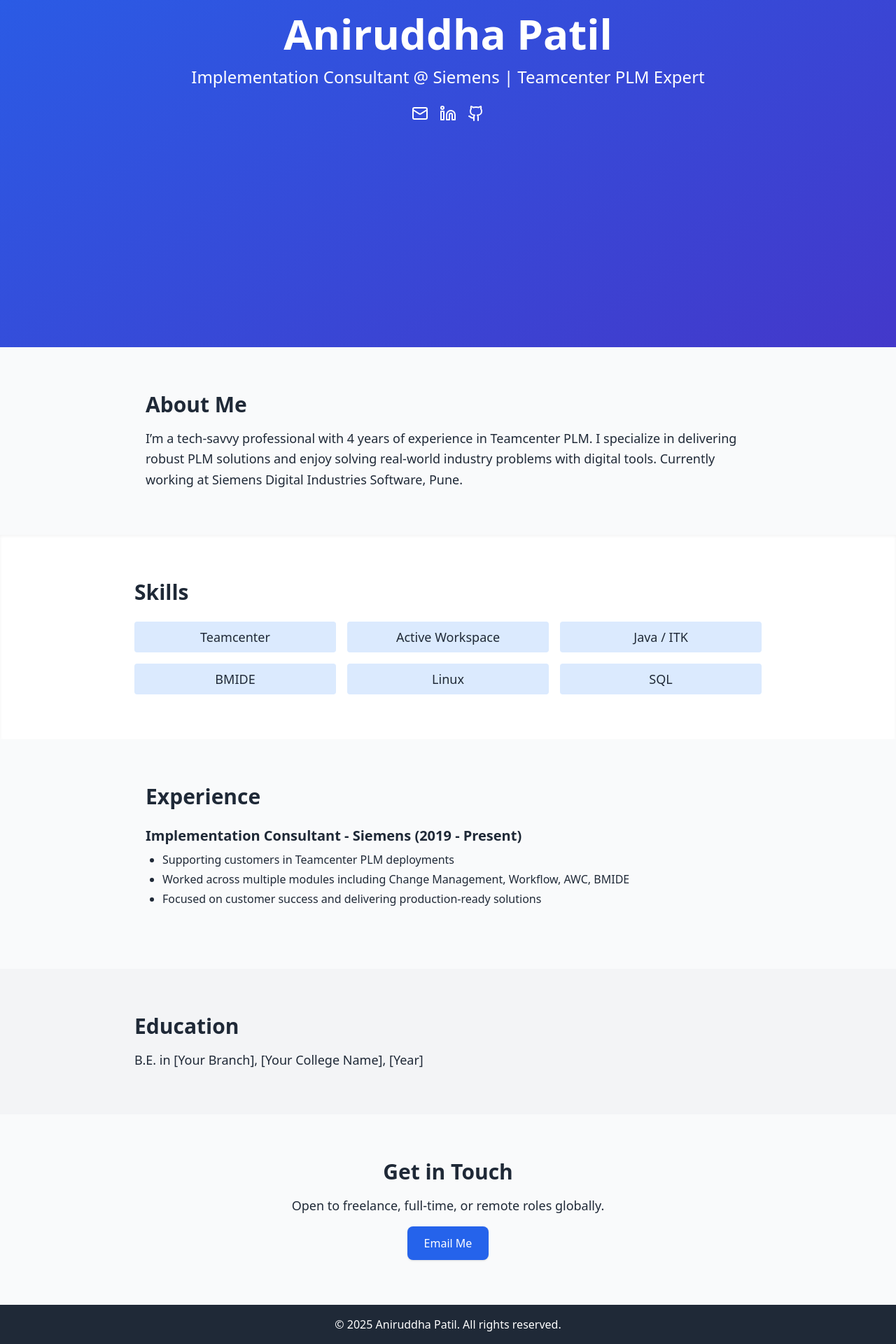
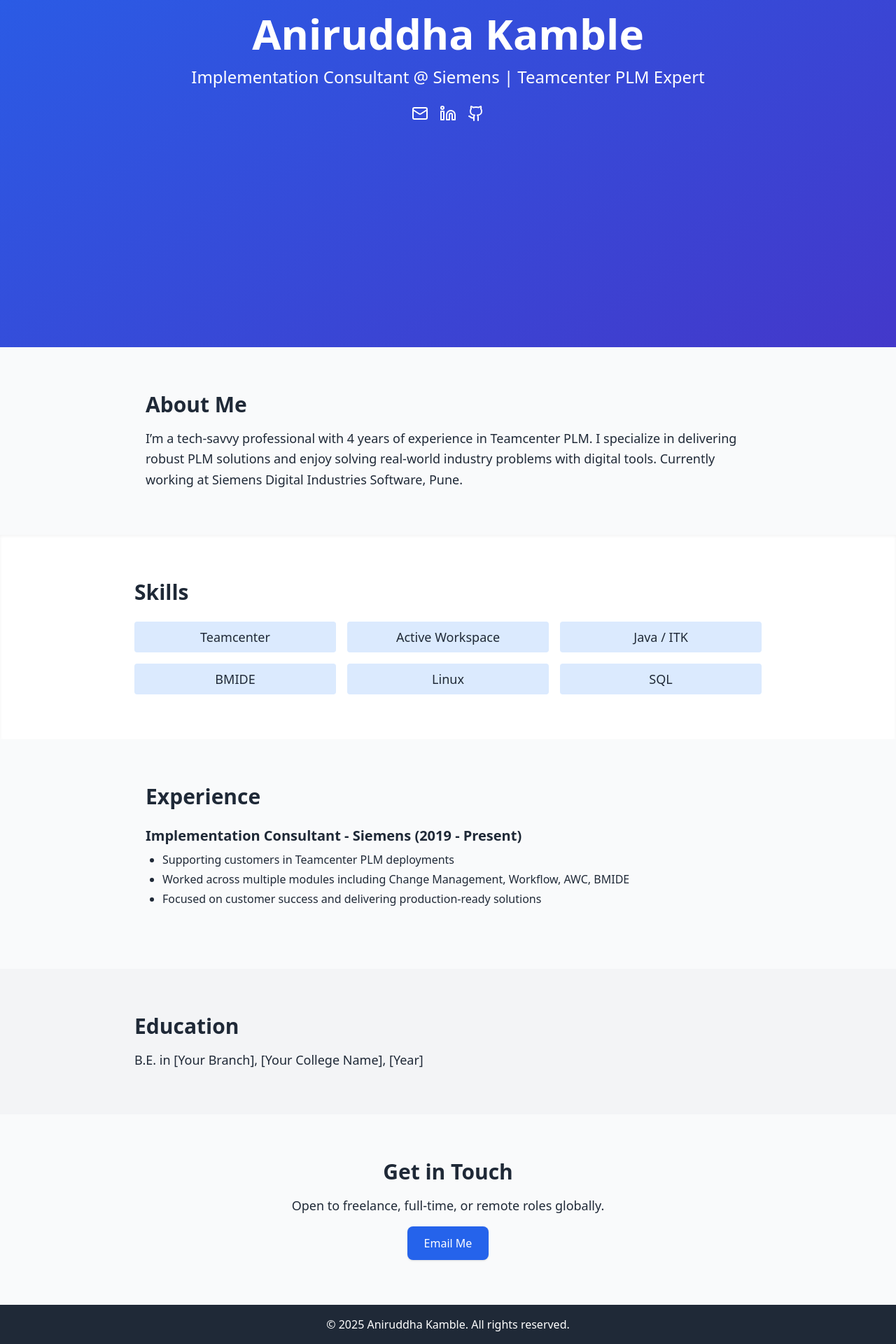
Before and after one commit to Aniruddha6661/aniruddha-resume, a React (Create React App) app: page / in a window 1280 px wide. Shown: the part 304-2224 px from the top of the page at 70% size. Built offline with nearby package versions, Linux system fonts and the light colour scheme.

Commit message:
Changed Name and added new dependency

```diff
--- a/package.json
+++ b/package.json
@@ -7,6 +7,7 @@
     "@testing-library/jest-dom": "^6.6.3",
     "@testing-library/react": "^16.3.0",
     "@testing-library/user-event": "^13.5.0",
+    "lucide-react": "^0.487.0",
     "react": "^19.1.0",
     "react-dom": "^19.1.0",
     "react-scripts": "5.0.1",
--- a/src/App.js
+++ b/src/App.js
@@ -6,7 +6,7 @@ export default function App() {
     <div className="font-sans bg-gray-50 text-gray-800">
       {/* Hero Section */}
       <section className="min-h-screen bg-gradient-to-br from-blue-600 to-indigo-700 text-white flex flex-col items-center justify-center p-4">
-        <h1 className="text-5xl md:text-6xl font-bold mb-4">Aniruddha Patil</h1>
+        <h1 className="text-5xl md:text-6xl font-bold mb-4">Aniruddha Kamble</h1>
         <p className="text-xl md:text-2xl mb-6">Implementation Consultant @ Siemens | Teamcenter PLM Expert</p>
         <div className="flex gap-4">
           <a href="mailto:youremail@example.com" className="hover:text-gray-300"><Mail /></a>
@@ -73,7 +73,7 @@ export default function App() {
 
       {/* Footer */}
       <footer className="bg-gray-800 text-white text-center py-4">
-        © {new Date().getFullYear()} Aniruddha Patil. All rights reserved.
+        © {new Date().getFullYear()} Aniruddha Kamble. All rights reserved.
       </footer>
     </div>
   );
```
Also changed, not shown: 1 other file (tests, documents, lock files or other folders).
